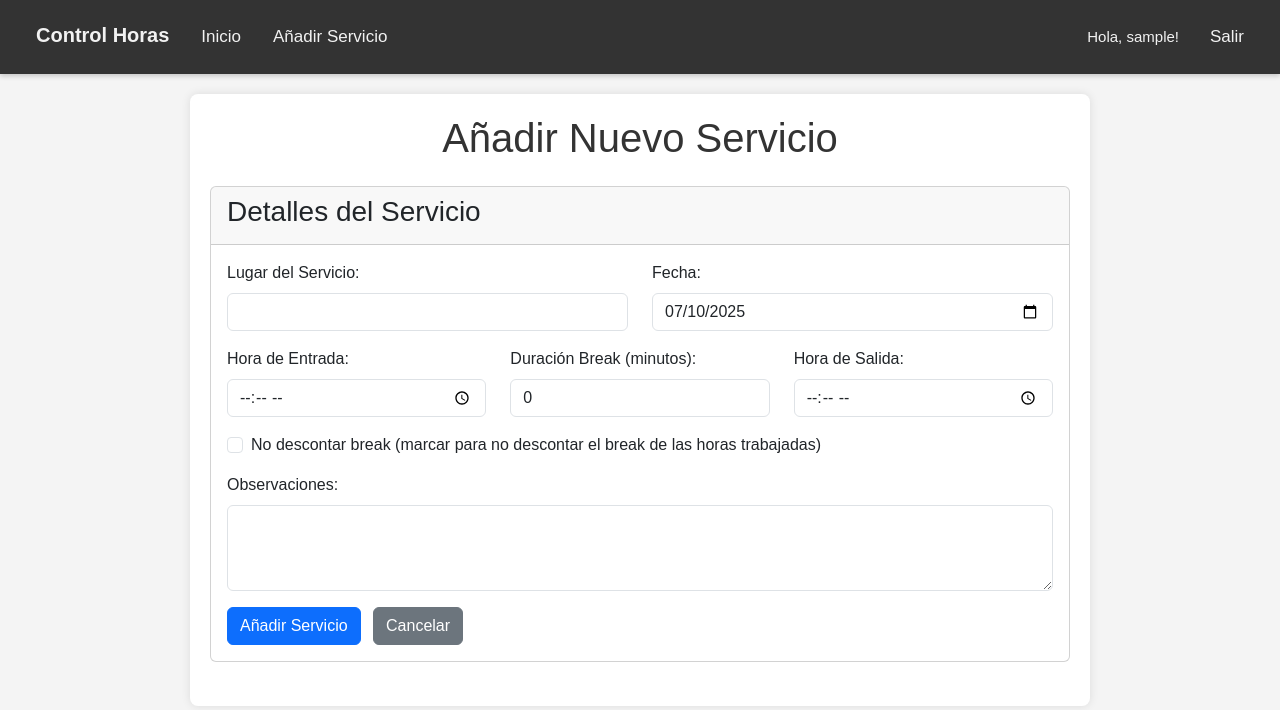
After one commit to ekeko2208/controldehoras, a Flask app: page /add_service in a window 1280 px wide. The commit adds this page. Shown: the top 710 px of the page. Run offline with Flask 3, Linux system fonts and the light colour scheme; the visitor is signed in with stand-in values (Sample User, id 1).

Commit message:
Refactor templates to extend base.html and update navigation links

```diff
--- a/app.py
+++ b/app.py
@@ -7,7 +7,7 @@ from datetime import datetime, timedelta
 from fpdf import FPDF
 import io
 import math
-from functools import wraps # Importar wraps para el decorador login_required
+from functools import wraps
 
 # --- Configuración de la aplicación Flask ---
 app = Flask(__name__)
@@ -41,7 +41,7 @@ class User(db.Model):
     id = db.Column(db.Integer, primary_key=True)
     username = db.Column(db.String(80), unique=True, nullable=False)
     # Aumentado el tamaño del String para el hash de la contraseña (de 128 a 255 o 512)
-    password_hash = db.Column(db.String(255), nullable=False) # <--- ¡CORREGIDO AQUÍ!
+    password_hash = db.Column(db.String(255), nullable=False)
     # Relación uno-a-muchos: un usuario puede tener muchos servicios
     # 'Service' es el nombre del modelo relacionado
     # 'backref='user'' crea un atributo 'user' en el modelo Service para acceder al usuario
@@ -320,7 +320,10 @@ def add_service():
             date_obj = datetime.strptime(date_str, '%Y-%m-%d').date()
             entry_time_obj = datetime.strptime(entry_time_str, '%H:%M').time()
             exit_time_obj = datetime.strptime(exit_time_str, '%H:%M').time()
-            break_duration_min = int(break_duration_str)
+
+            # Si el checkbox "no_discount_break" está marcado, el break_duration es 0
+            no_discount_break = 'no_discount_break' in request.form
+            break_duration_min = 0 if no_discount_break else int(break_duration_str)
 
             worked_hours = calculate_worked_hours(entry_time_str, exit_time_str, break_duration_min)
 
@@ -357,13 +360,15 @@ def edit_service(service_id):
 
     if request.method == 'POST':
         try:
-            # Actualizar los atributos del servicio con los datos del formulario
             service.place = request.form['place']
             service.date = datetime.strptime(request.form['date'], '%Y-%m-%d').date()
             service.entry_time = datetime.strptime(request.form['entry_time'], '%H:%M').time()
-            service.break_duration = int(request.form['break_duration'])
             service.exit_time = datetime.strptime(request.form['exit_time'], '%H:%M').time()
             service.observations = request.form.get('observations', '').strip()
+
+            # Si el checkbox "no_discount_break" está marcado, el break_duration es 0
+            no_discount_break = 'no_discount_break' in request.form
+            service.break_duration = 0 if no_discount_break else int(request.form['break_duration'])
 
             # Recalcular las horas trabajadas
             service.worked_hours = calculate_worked_hours(
@@ -432,14 +437,12 @@ def download_pdf():
             end_date = selected_month_dt.replace(month=selected_month_dt.month + 1, day=1) - timedelta(days=1)
         end_date = end_date.date()
 
-        # Obtener los servicios del usuario para el mes seleccionado
         services = Service.query.filter(
             Service.user_id == user_id,
             Service.date >= start_date,
             Service.date <= end_date
         ).order_by(Service.date).all()
 
-        # Generar el PDF y enviarlo como archivo
         pdf_output = generate_pdf_report(user_id, services, selected_month_str)
 
         return send_file(
@@ -452,6 +455,41 @@ def download_pdf():
         flash(f"Error al generar el PDF: {e}", "danger")
         return redirect(url_for('index'))
 
+# NUEVA RUTA: Vista previa del PDF
+@app.route('/preview_pdf')
+@login_required
+def preview_pdf():
+    user_id = session.get('user_id')
+    selected_month_str = session.get('current_month_selected')
+
+    try:
+        selected_month_dt = datetime.strptime(selected_month_str, "%Y-%m")
+        start_date = selected_month_dt.replace(day=1).date()
+        if selected_month_dt.month == 12:
+            end_date = selected_month_dt.replace(year=selected_month_dt.year + 1, month=1, day=1) - timedelta(days=1)
+        else:
+            end_date = selected_month_dt.replace(month=selected_month_dt.month + 1, day=1) - timedelta(days=1)
+        end_date = end_date.date()
+
+        services = Service.query.filter(
+            Service.user_id == user_id,
+            Service.date >= start_date,
+            Service.date <= end_date
+        ).order_by(Service.date).all()
+
+        pdf_output = generate_pdf_report(user_id, services, selected_month_str)
+
+        # Enviar el PDF para que se visualice en el navegador (Content-Disposition: inline)
+        return send_file(
+            io.BytesIO(pdf_output),
+            mimetype='application/pdf',
+            as_attachment=False # <--- CAMBIO CLAVE: False para vista previa
+        )
+    except Exception as e:
+        flash(f"Error al generar la vista previa del PDF: {e}", "danger")
+        return redirect(url_for('index'))
+
+
 # --- Ejecutar la aplicación ---
 if __name__ == '__main__':
     # Este bloque solo ejecuta el servidor de desarrollo de Flask.
--- /dev/null
+++ b/templates/add_service.html
@@ -0,0 +1,87 @@
+{% extends "base.html" %}
+
+{% block title %}Añadir Nuevo Servicio{% endblock %}
+
+{% block content %}
+    <h1 class="text-center mb-4">Añadir Nuevo Servicio</h1>
+
+    {# Los mensajes flash ya se manejan en base.html #}
+    {# {% with messages = get_flashed_messages(with_categories=true) %}
+        {% if messages %}
+            <div class="alert-container mb-3">
+                {% for category, message in messages %}
+                    <div class="alert alert-{{ category }} alert-dismissible fade show" role="alert">
+                        {{ message }}
+                        <button type="button" class="btn-close" data-bs-dismiss="alert" aria-label="Close"></button>
+                    </div>
+                {% endfor %}
+            </div>
+        {% endif %}
+    {% endwith %} #}
+
+    <div class="card mb-4">
+        <div class="card-header">
+            <h3>Detalles del Servicio</h3>
+        </div>
+        <div class="card-body">
+            <form action="{{ url_for('add_service') }}" method="POST">
+                <div class="row">
+                    <div class="col-md-6 mb-3">
+                        <label for="place" class="form-label">Lugar del Servicio:</label>
+                        <input type="text" class="form-control" id="place" name="place" required>
+                    </div>
+                    <div class="col-md-6 mb-3">
+                        <label for="date" class="form-label">Fecha:</label>
+                        <input type="date" class="form-control" id="date" name="date" value="{{ today_date }}" required>
+                    </div>
+                </div>
+                <div class="row">
+                    <div class="col-md-4 mb-3">
+                        <label for="entry_time" class="form-label">Hora de Entrada:</label>
+                        <input type="time" class="form-control" id="entry_time" name="entry_time" required>
+                    </div>
+                    <div class="col-md-4 mb-3">
+                        <label for="break_duration" class="form-label">Duración Break (minutos):</label>
+                        <input type="number" class="form-control" id="break_duration" name="break_duration" value="0" required min="0" data-previous-value="0">
+                    </div>
+                    <div class="col-md-4 mb-3">
+                        <label for="exit_time" class="form-label">Hora de Salida:</label>
+                        <input type="time" class="form-control" id="exit_time" name="exit_time" required>
+                    </div>
+                </div>
+                <div class="mb-3 form-check">
+                    <input type="checkbox" class="form-check-input" id="no_discount_break" name="no_discount_break">
+                    <label class="form-check-label" for="no_discount_break">No descontar break (marcar para no descontar el break de las horas trabajadas)</label>
+                </div>
+                <div class="mb-3">
+                    <label for="observations" class="form-label">Observaciones:</label>
+                    <textarea class="form-control" id="observations" name="observations" rows="3"></textarea>
+                </div>
+                <button type="submit" class="btn btn-primary">Añadir Servicio</button>
+                <a href="{{ url_for('index') }}" class="btn btn-secondary ms-2">Cancelar</a>
+            </form>
+        </div>
+    </div>
+
+    {# El script JavaScript se mantiene aquí porque es específico de esta página #}
+    <script>
+        document.addEventListener('DOMContentLoaded', function() {
+            const breakDurationInput = document.getElementById('break_duration');
+            const noDiscountBreakCheckbox = document.getElementById('no_discount_break');
+
+            function updateBreakInputState() {
+                if (noDiscountBreakCheckbox.checked) {
+                    breakDurationInput.dataset.previousValue = breakDurationInput.value;
+                    breakDurationInput.value = '0';
+                    breakDurationInput.readOnly = true;
+                } else {
+                    breakDurationInput.value = breakDurationInput.dataset.previousValue || '';
+                    breakDurationInput.readOnly = false;
+                }
+            }
+
+            noDiscountBreakCheckbox.addEventListener('change', updateBreakInputState);
+            updateBreakInputState();
+        });
+    </script>
+{% endblock %}
--- a/templates/base.html
+++ b/templates/base.html
@@ -4,6 +4,8 @@
     <meta charset="UTF-8">
     <meta name="viewport" content="width=device-width, initial-scale=1.0">
     <title>{% block title %}Control de Horas{% endblock %}</title>
+    {# Enlazar a Bootstrap CSS aquí #}
+    <link href="https://cdn.jsdelivr.net/npm/bootstrap@5.3.3/dist/css/bootstrap.min.css" rel="stylesheet" xintegrity="sha384-QWTKZyjpPEjISv5WaRU9OFeRpok6YctnYmDr5pNlyT2bRjXh0JMhjY6hW+ALEwIH" crossorigin="anonymous">
     <style>
         body {
             font-family: Arial, sans-serif;
@@ -57,7 +59,8 @@
             border-radius: 8px;
             box-shadow: 0 0 10px rgba(0, 0, 0, 0.1);
         }
-        .flash-messages {
+        /* Las clases de flash messages las manejaremos con Bootstrap ahora */
+        /* .flash-messages {
             list-style: none;
             padding: 0;
             margin: 10px 0;
@@ -67,32 +70,14 @@
             margin-bottom: 8px;
             border-radius: 4px;
             font-weight: bold;
-        }
-        .flash-messages .success {
-            background-color: #d4edda;
-            color: #155724;
-            border: 1px solid #c3e6cb;
-        }
-        .flash-messages .danger {
-            background-color: #f8d7da;
-            color: #721c24;
-            border: 1px solid #f5c6cb;
-        }
-        .flash-messages .warning {
-            background-color: #fff3cd;
-            color: #856404;
-            border: 1px solid #ffeeba;
-        }
-        .flash-messages .info {
-            background-color: #d1ecf1;
-            color: #0c5460;
-            border: 1px solid #bee5eb;
-        }
+        } */
+        /* Las clases de Bootstrap para alertas son: alert, alert-success, alert-danger, etc. */
         .button-group {
             text-align: center;
             margin-top: 20px;
         }
-        button {
+        /* Estos estilos de botón serán reemplazados por los de Bootstrap */
+        /* button {
             background-color: #007bff;
             color: white;
             padding: 10px 15px;
@@ -105,7 +90,7 @@
         }
         button:hover {
             background-color: #0056b3;
-        }
+        } */
     </style>
 </head>
 <body>
@@ -113,32 +98,40 @@
         <div class="left-section">
             <a href="{{ url_for('index') }}" class="brand">Control Horas</a>
             {% if session.logged_in %}
-                <a href="{{ url_for('open_new_month') }}">Abrir Mes Nuevo</a>
-                <a href="{{ url_for('load_existing_month') }}">Cargar Mes Existente</a>
-                <a href="{{ url_for('generate_pdf') }}">Ver PDF</a>
-                <a href="{{ url_for('close_month') }}">Cerrar Mes y Descargar PDF</a>
+                {# Los enlaces de navegación se han simplificado y actualizado #}
+                {# 'open_new_month' y 'load_existing_month' se manejan ahora con el selector de mes en index.html #}
+                {# 'generate_pdf' y 'close_month' se han reemplazado por 'download_pdf' y 'preview_pdf' #}
+                <a href="{{ url_for('index') }}">Inicio</a> {# Enlace a la página principal #}
+                <a href="{{ url_for('add_service') }}">Añadir Servicio</a> {# Enlace al formulario de añadir servicio #}
             {% endif %}
         </div>
         <div class="right-section">
             {% if session.logged_in %}
-                <span class="welcome-message">Hola, {{ session.username }}!</span>
+                <span class="welcome-message">Hola, {{ current_username }}!</span> {# Usar current_username del context processor #}
                 <a href="{{ url_for('logout') }}">Salir</a>
             {% endif %}
         </div>
     </div>
 
     <div class="container">
+        {# Los mensajes flash ahora usarán las clases de alerta de Bootstrap #}
         {% with messages = get_flashed_messages(with_categories=true) %}
             {% if messages %}
-                <ul class="flash-messages">
-                {% for category, message in messages %}
-                    <li class="{{ category }}">{{ message }}</li>
-                {% endfor %}
-                </ul>
+                <div class="alert-container mb-3">
+                    {% for category, message in messages %}
+                        <div class="alert alert-{{ category }} alert-dismissible fade show" role="alert">
+                            {{ message }}
+                            <button type="button" class="btn-close" data-bs-dismiss="alert" aria-label="Close"></button>
+                        </div>
+                    {% endfor %}
+                </div>
             {% endif %}
         {% endwith %}
 
         {% block content %}{% endblock %}
     </div>
+
+    {# Enlazar a Bootstrap JS aquí #}
+    <script src="https://cdn.jsdelivr.net/npm/bootstrap@5.3.3/dist/js/bootstrap.bundle.min.js" xintegrity="sha384-YvpcrYf0tY3lHB60NNkmXc5s9fDVZLESaAA55NDzOxhy9GkcIdslK1eN7N6jIeHz" crossorigin="anonymous"></script>
 </body>
 </html>
```
Also changed, not shown: templates/index.html (+31 -31 lines), templates/load_month.html (+25 -23 lines), templates/login.html (+23 -76 lines).
